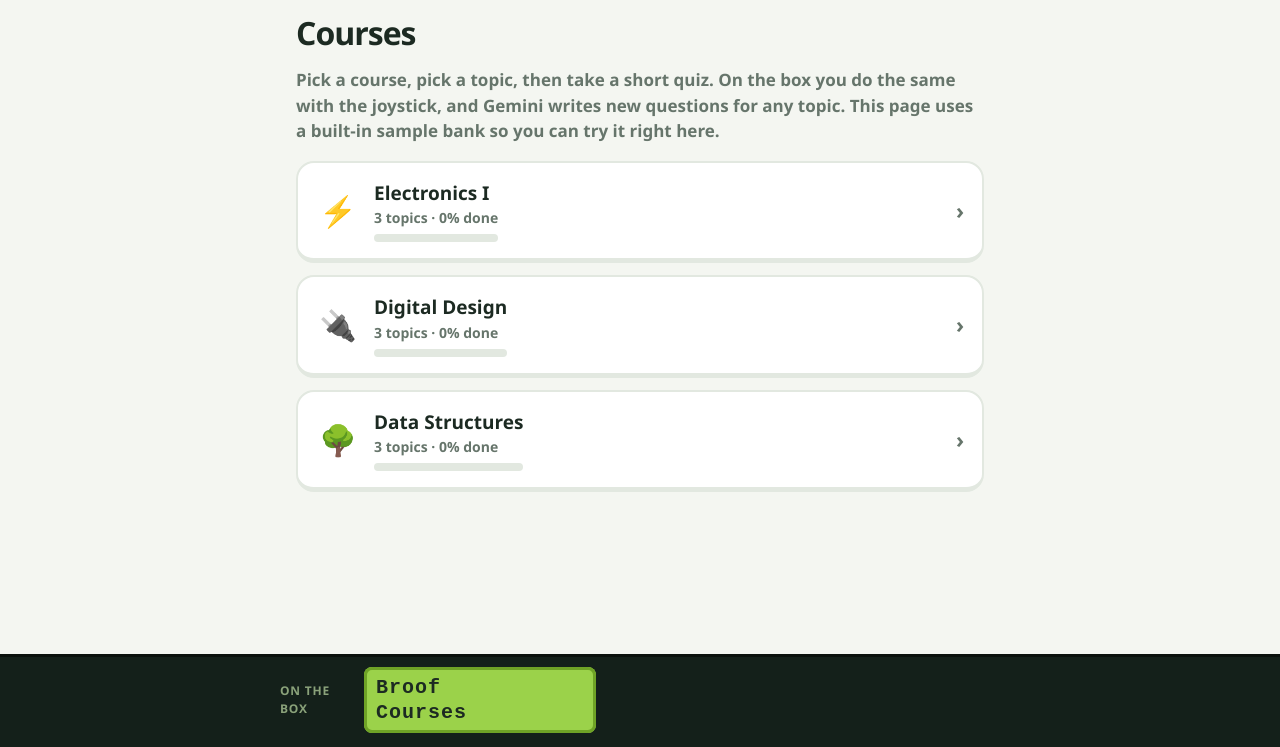
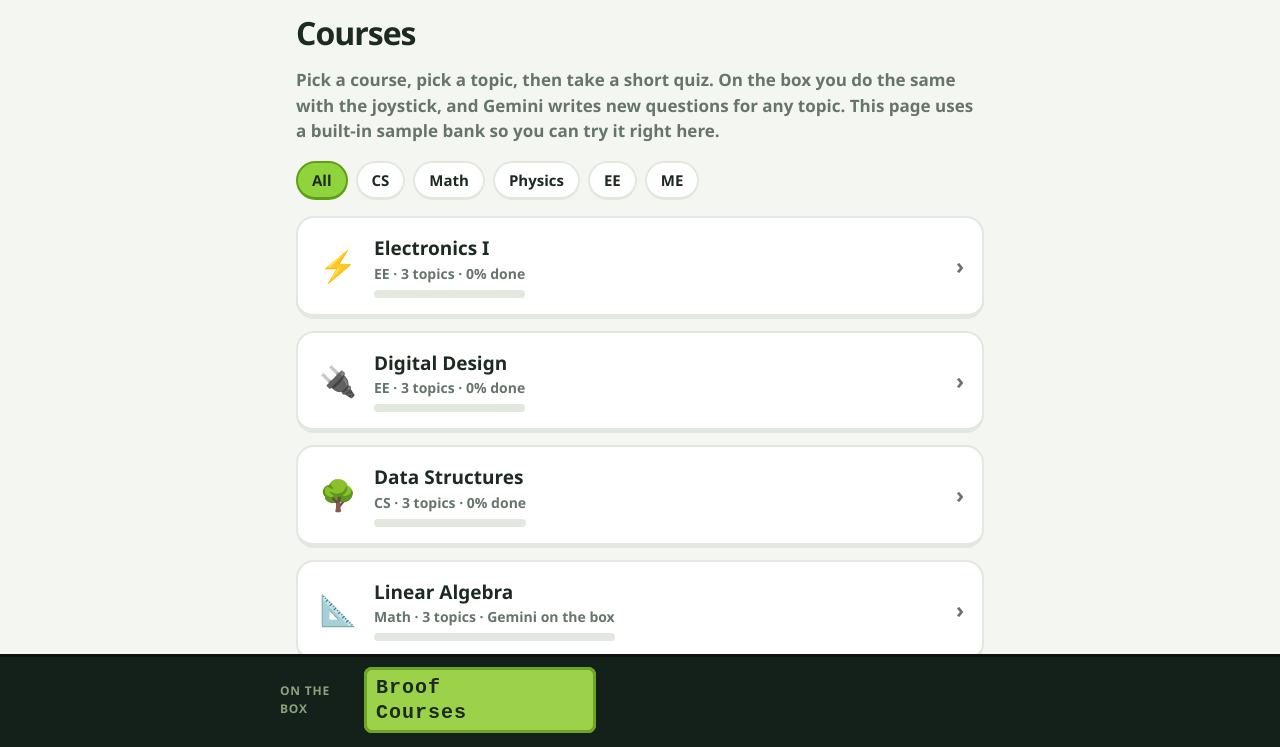
Before and after one commit to AnNguyen07269/Broof, a plain HTML site: page docs/use.html in a window 1280 px wide. Shown: the part 53-800 px from the top of the page. Drawn offline with Linux system fonts and the light colour scheme.

Commit message:
Use Broof: categories, more courses, back/next navigation
Co-Authored-By: Claude Sonnet 5.5 <noreply@anthropic.com>
Claude-Session: https://claude.ai/code/session_01TLHcWE1s98xCajLSNm1DLu

```diff
--- a/docs/use.html
+++ b/docs/use.html
@@ -57,6 +57,10 @@
   .rev { background:#fff; border:2px solid var(--line); border-left:6px solid var(--red); border-radius:12px; padding:12px 16px; margin:10px 0; text-align:left; }
   .rev.ok { border-left-color:var(--green-d); } .rev small { color:var(--muted); font-weight:600; display:block; }
   .center { text-align:center; }
+  .chips { display:flex; flex-wrap:wrap; gap:8px; margin-top:14px; }
+  .chip { padding:6px 14px; font-size:15px; border-radius:99px; border-bottom-width:3px; }
+  .chip.on { background:var(--green); border-color:var(--green-d); }
+  .navrow { display:flex; flex-wrap:wrap; gap:10px; margin-top:18px; }
   /* LCD mock */
   .lcdbar { position:fixed; left:0; right:0; bottom:0; background:#14201a; color:#cfe9b0; padding:10px 16px 14px; border-top:3px solid #0b110d; z-index:5; }
   .lcdbar .in { max-width:720px; margin:0 auto; display:flex; align-items:center; gap:14px; }
@@ -71,7 +75,9 @@
   <section id="v-courses">
     <h1>Courses</h1>
     <p class="muted">Pick a course, pick a topic, then take a short quiz. On the box you do the same with the joystick, and Gemini writes new questions for any topic. This page uses a built-in sample bank so you can try it right here.</p>
+    <div class="chips" id="cats"></div>
     <div class="list" id="courseList"></div>
+    <div class="navrow"><a href="./"><button>← Home</button></a></div>
   </section>
 
   <section id="v-topics" hidden>
@@ -79,11 +85,11 @@
     <h1 id="topicTitle"></h1>
     <p class="muted" id="topicSub"></p>
     <div class="list" id="topicList"></div>
-    <div style="margin-top:16px"><button id="backCourses">← Courses</button></div>
+    <div class="navrow"><button id="backCourses">← Exit to courses</button><button id="prevC">‹ Previous course</button><button id="nextC">Next course ›</button></div>
   </section>
 
   <section id="v-quiz" hidden>
-    <div class="study-top"><button class="ghost" id="quit">✕</button><div class="bar"><div id="prog"></div></div><span class="pill">🔥 <span id="streak">0</span></span></div>
+    <div class="study-top"><button class="ghost" id="quit">✕ Exit</button><div class="bar"><div id="prog"></div></div><span class="pill">🔥 <span id="streak">0</span></span></div>
     <div class="card">
       <div class="meta"><span id="qnum"></span><span class="tag" id="retry" hidden>second chance</span></div>
       <p class="q" id="q"></p>
@@ -111,7 +117,7 @@
 const $ = id => document.getElementById(id);
 /* question: [text, [A,B,C,D], answerIndex, why] */
 const COURSES = [
- {id:"ee1", name:"Electronics I", ico:"⚡", topics:[
+ {id:"ee1", name:"Electronics I", cat:"EE", ico:"⚡", topics:[
   {id:"ohm", name:"Ohm's law & resistors", lv:[
    [["V = I·R. With 2 A through 5 Ω, V is?",["2.5 V","7 V","10 V","0.4 V"],2,"V = I × R = 2 × 5 = 10 V."],
     ["Which unit measures resistance?",["Farad","Henry","Volt","Ohm"],3,"Resistance is in ohms. Farad is capacitance, henry is inductance."],
@@ -139,7 +145,7 @@ const COURSES = [
     ["Non-inverting amp with Rf = 9k and Rg = 1k. The gain is?",["9","10","−9","11"],1,"Gain = 1 + Rf / Rg = 10."],
     ["A voltage follower has a gain of?",["0","10","1","Infinite"],2,"The output copies the input. It is used as a buffer."],
     ["Why use negative feedback on an op-amp?",["Raises gain","Adds noise","Removes the supply","Makes gain stable"],3,"It trades raw gain for stable, predictable gain."]]]}]},
- {id:"dd", name:"Digital Design", ico:"🔌", topics:[
+ {id:"dd", name:"Digital Design", cat:"EE", ico:"🔌", topics:[
   {id:"num", name:"Number systems & gates", lv:[
    [["Binary 1010 in decimal?",["8","10","12","5"],1,"8 + 2 = 10."],
     ["Which gate outputs 1 only when its inputs differ?",["AND","OR","XOR","NAND"],2,"XOR is true when exactly one input is true."],
@@ -167,7 +173,7 @@ const COURSES = [
     ["A mod-10 counter resets after reaching?",["8","9","10","15"],1,"It counts 0 to 9, then goes back to 0."],
     ["Setup time is?",["Time D must be stable before the clock edge","Time the clock stays high","Power-up delay","Time after the edge"],0,"D must be steady just before the edge, or the result is unreliable."],
     ["A T flip-flop with T = 1 does what each clock?",["Holds","Clears","Sets","Toggles"],3,"It flips its output each clock."]]]}]},
- {id:"ds", name:"Data Structures", ico:"🌳", topics:[
+ {id:"ds", name:"Data Structures", cat:"CS", ico:"🌳", topics:[
   {id:"arr", name:"Arrays & linked lists", lv:[
    [["Reading an array element by index takes?",["O(n)","O(log n)","O(1)","O(n²)"],2,"The address is computed directly: constant time."],
     ["Inserting at the front of an array is?",["O(1)","O(n)","O(log n)","Impossible"],1,"Every element must shift over."],
@@ -194,7 +200,13 @@ const COURSES = [
    [["How many levels does a balanced BST with 1023 nodes have?",["5","10","100","1023"],1,"2¹⁰ − 1 = 1023, so 10 levels."],
     ["Worst-case search in a BST built from sorted inserts?",["O(1)","O(log n)","O(n)","O(n log n)"],2,"It degenerates into a linked list."],
     ["Max nodes in a binary tree of height h (root at h = 0)?",["2h","h²","2^(h+1) − 1","h + 1"],2,"1 + 2 + 4 + ... + 2^h = 2^(h+1) − 1."],
-    ["Pre-order visits nodes in what order?",["Left, node, right","Root, left, right","Left, right, root","Level by level"],1,"Root first, then left, then right."]]]}]}
+    ["Pre-order visits nodes in what order?",["Left, node, right","Root, left, right","Left, right, root","Level by level"],1,"Root first, then left, then right."]]]}]},
+ {id:"la", name:"Linear Algebra", cat:"Math", ico:"📐", topics:[{id:"vec",name:"Vectors & matrices",lv:[]},{id:"sys",name:"Linear systems",lv:[]},{id:"eig",name:"Eigenvalues",lv:[]}]},
+ {id:"ca", name:"Computer Architecture", cat:"CS", ico:"🖥️", topics:[{id:"isa",name:"Instruction sets",lv:[]},{id:"pipe",name:"Pipelining",lv:[]},{id:"cache",name:"Caches",lv:[]}]},
+ {id:"sec", name:"CyberSec", cat:"CS", ico:"🛡️", topics:[{id:"cry",name:"Crypto basics",lv:[]},{id:"web",name:"Web attacks",lv:[]},{id:"net",name:"Network security",lv:[]}]},
+ {id:"ml", name:"Machine Learning", cat:"CS", ico:"🤖", topics:[{id:"reg",name:"Regression",lv:[]},{id:"nn",name:"Neural networks",lv:[]},{id:"ovf",name:"Overfitting",lv:[]}]},
+ {id:"ph", name:"Physics", cat:"Physics", ico:"🪐", topics:[{id:"mech",name:"Mechanics",lv:[]},{id:"em",name:"Electricity & magnetism",lv:[]},{id:"wave",name:"Waves",lv:[]}]},
+ {id:"me", name:"Thermodynamics", cat:"ME", ico:"🔥", topics:[{id:"laws",name:"The laws",lv:[]},{id:"cyc",name:"Cycles",lv:[]},{id:"heat",name:"Heat transfer",lv:[]}]}
 ];
 const ARR = ["↑","→","↓","←"];
 const PKEY = "broof_progress_v1", DKEY = "broof_days_v1";
@@ -205,28 +217,33 @@ let course=null, topic=null, level=0, deck=[], retry=[], cur=null, curRetry=fals
 function view(v){ ["courses","topics","quiz","results"].forEach(x => $("v-"+x).hidden = x!==v); window.scrollTo(0,0); }
 function lcd(a,b){ const f = s => (s||"").slice(0,16).padEnd(16," "); $("lcd").textContent = f(a)+"\n"+f(b); }
 function doneCount(c){ let n=0; c.topics.forEach(t=>[0,1].forEach(l=>{ if(((prog[c.id]||{})[t.id]||[])[l]>=3) n++; })); return n; }
-function pct(c){ return Math.round(100*doneCount(c)/(c.topics.length*2)); }
+function pct(c){ return Math.round(100*doneCount(c)/(nl(c))); }
+function nl(c){ return (c.topics.filter(t=>t.lv.length).length*2) || 1; }
+let catSel="All";
 function today(){ return new Date().toISOString().slice(0,10); }
 $("days").textContent = days.n;
 
 function showCourses(){
   view("courses"); lcd("Broof", "Courses");
+  const cats=$("cats"); cats.innerHTML=""; ["All","CS","Math","Physics","EE","ME"].forEach(k=>{ const b=document.createElement("button"); b.className="chip"+(k===catSel?" on":""); b.textContent=k; b.onclick=()=>{ catSel=k; showCourses(); }; cats.appendChild(b); });
   const box=$("courseList"); box.innerHTML="";
-  COURSES.forEach((c,i)=>{ const b=document.createElement("button"); b.className="item";
+  COURSES.filter(c=>catSel==="All"||c.cat===catSel).forEach((c,i)=>{ const b=document.createElement("button"); b.className="item";
     b.innerHTML='<span class="ico"></span><span><span class="nm"></span><span class="sub"></span><div class="meter"><div></div></div></span><span class="go">›</span>';
     b.querySelector(".ico").textContent=c.ico; b.querySelector(".nm").textContent=c.name;
-    b.querySelector(".sub").textContent=c.topics.length+" topics · "+pct(c)+"% done"; b.querySelector(".meter div").style.width=pct(c)+"%";
+    b.querySelector(".sub").textContent=c.cat+" · "+c.topics.length+" topics · "+(c.topics.some(t=>t.lv.length)?pct(c)+"% done":"Gemini on the box"); b.querySelector(".meter div").style.width=pct(c)+"%";
     b.onmouseenter=()=>lcd("Courses", ARR[i]+" "+c.name); b.onclick=()=>showTopics(c); box.appendChild(b); });
 }
 function showTopics(c){
   course=c; view("topics"); lcd(c.name, "Pick a topic");
-  $("topicCrumb").textContent="Courses › "+c.name; $("topicTitle").textContent=c.name; $("topicSub").textContent="Progress: "+pct(c)+"% · "+doneCount(c)+" of "+(c.topics.length*2)+" levels finished";
+  $("topicCrumb").textContent="Courses › "+c.name; $("topicTitle").textContent=c.name; $("topicSub").textContent=(c.topics.some(t=>t.lv.length) ? "Progress: "+pct(c)+"% · "+doneCount(c)+" of "+nl(c)+" levels finished" : "This course runs live on the box with Gemini.");
   const box=$("topicList"); box.innerHTML="";
+  const ci=COURSES.indexOf(c); $("prevC").onclick=()=>showTopics(COURSES[(ci+COURSES.length-1)%COURSES.length]); $("nextC").onclick=()=>showTopics(COURSES[(ci+1)%COURSES.length]);
   c.topics.forEach((t,i)=>{ const p=(prog[c.id]||{})[t.id]||[]; const b=document.createElement("button"); b.className="item";
     b.innerHTML='<span class="ico"></span><span><span class="nm"></span><span class="sub"></span></span><span class="go">›</span>';
     b.querySelector(".ico").textContent=(p[0]>=3&&p[1]>=3)?"✅":"📘"; b.querySelector(".nm").textContent=t.name;
     b.querySelector(".sub").textContent="Level 1: "+(p[0]!=null?p[0]+"/4":"new")+" · Level 2: "+(p[1]!=null?p[1]+"/4":"new");
-    b.onmouseenter=()=>lcd(c.name, ARR[i]+" "+t.name); b.onclick=()=>startQuiz(t,(p[0]>=3&&p[1]==null)?1:0); box.appendChild(b); });
+    if(!t.lv.length){ b.querySelector(".sub").textContent="Live on the box: Gemini writes it"; b.querySelector(".ico").textContent="✨"; }
+    b.onmouseenter=()=>lcd(c.name, ARR[i]+" "+t.name); b.onclick=()=>{ if(!t.lv.length){ $("topicSub").textContent="Gemini writes this lesson live on the box. A sample bank for it is coming soon."; lcd("Gemini on box","Pick with stick"); return; } startQuiz(t,(p[0]>=3&&p[1]==null)?1:0); }; box.appendChild(b); });
 }
 function startQuiz(t, lv){
   topic=t; level=lv; deck=t.lv[lv].map(x=>({q:x[0],c:x[1],a:x[2],w:x[3]})); retry=[]; asked=done=score=streak=bestStreak=0; review=[]; total=deck.length; cur=null; $("streak").textContent=0; ask();
```
